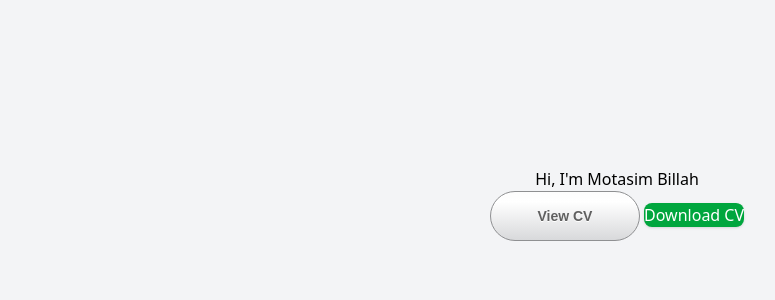
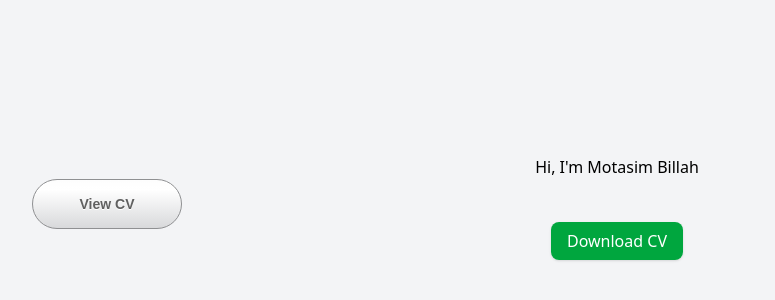
Before and after one commit to motasimdev/my_CV, a website: page index.html in a window 1280 px wide. Shown: the part 196-496 px from the top of the page, without its empty margins (23-798 px from the left). Drawn offline with Linux system fonts and the light colour scheme.

Commit message:
tailwind done

```diff
--- a/css/style.css
+++ b/css/style.css
@@ -1,13 +1,4 @@
 
-*{
-    margin: 0;
-    padding: 0;
-}
-a{
-    list-style-type: none;
-    text-decoration: none;
-    display: inline-block;
-}
 .main{
     width: 1170px;
     text-align: center;
--- a/index.html
+++ b/index.html
@@ -5,8 +5,8 @@
     <meta charset="UTF-8">
     <meta name="viewport" content="width=device-width, initial-scale=1.0">
     <title>Document</title>
-    <link href="./output.css" rel="stylesheet">
     <link rel="stylesheet" href="css/style.css">
+    <link href="src/output.css" rel="stylesheet">
 </head>
 
 <body class="flex items-center justify-center min-h-screen bg-gray-100">
```
Also changed, not shown: src/output.css.
